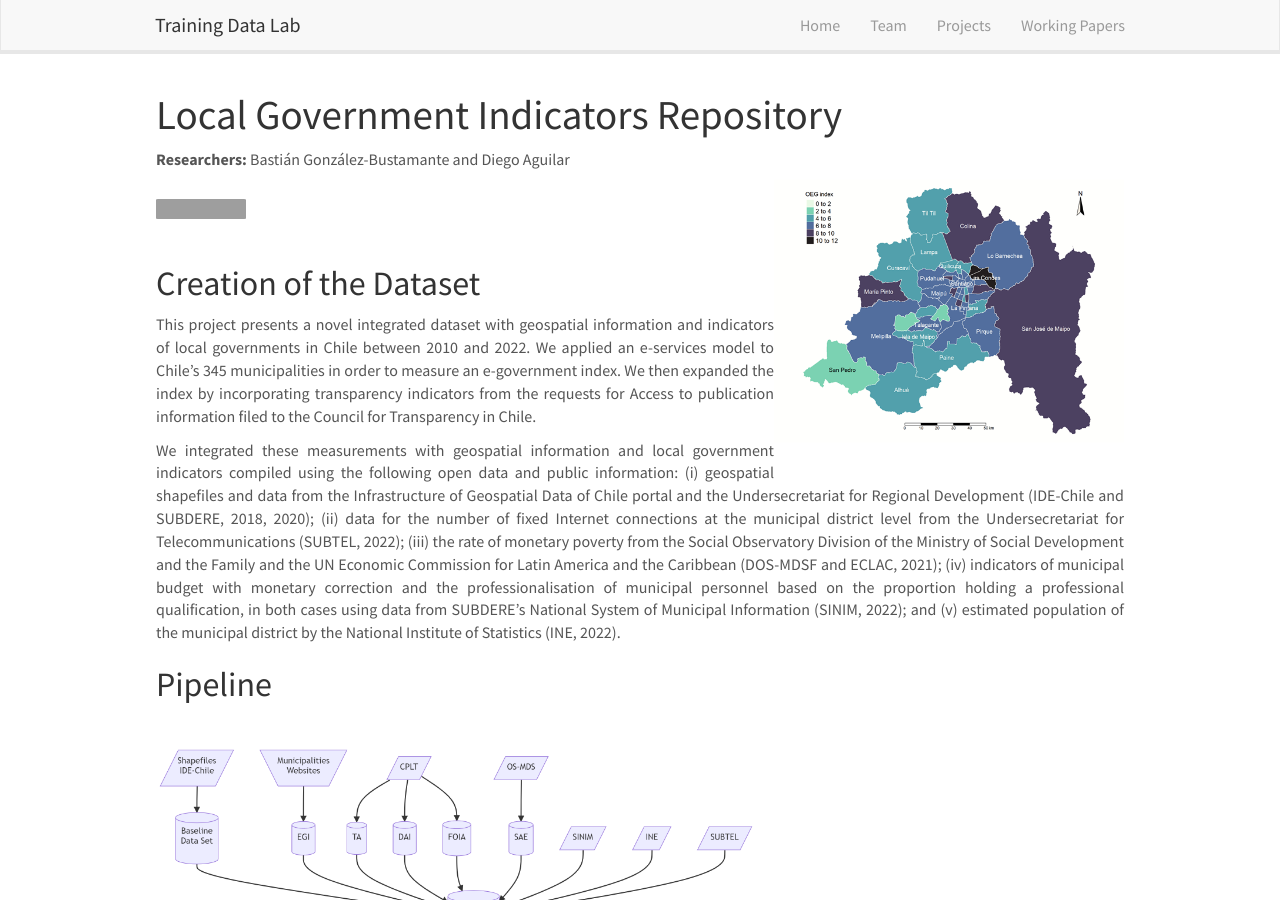
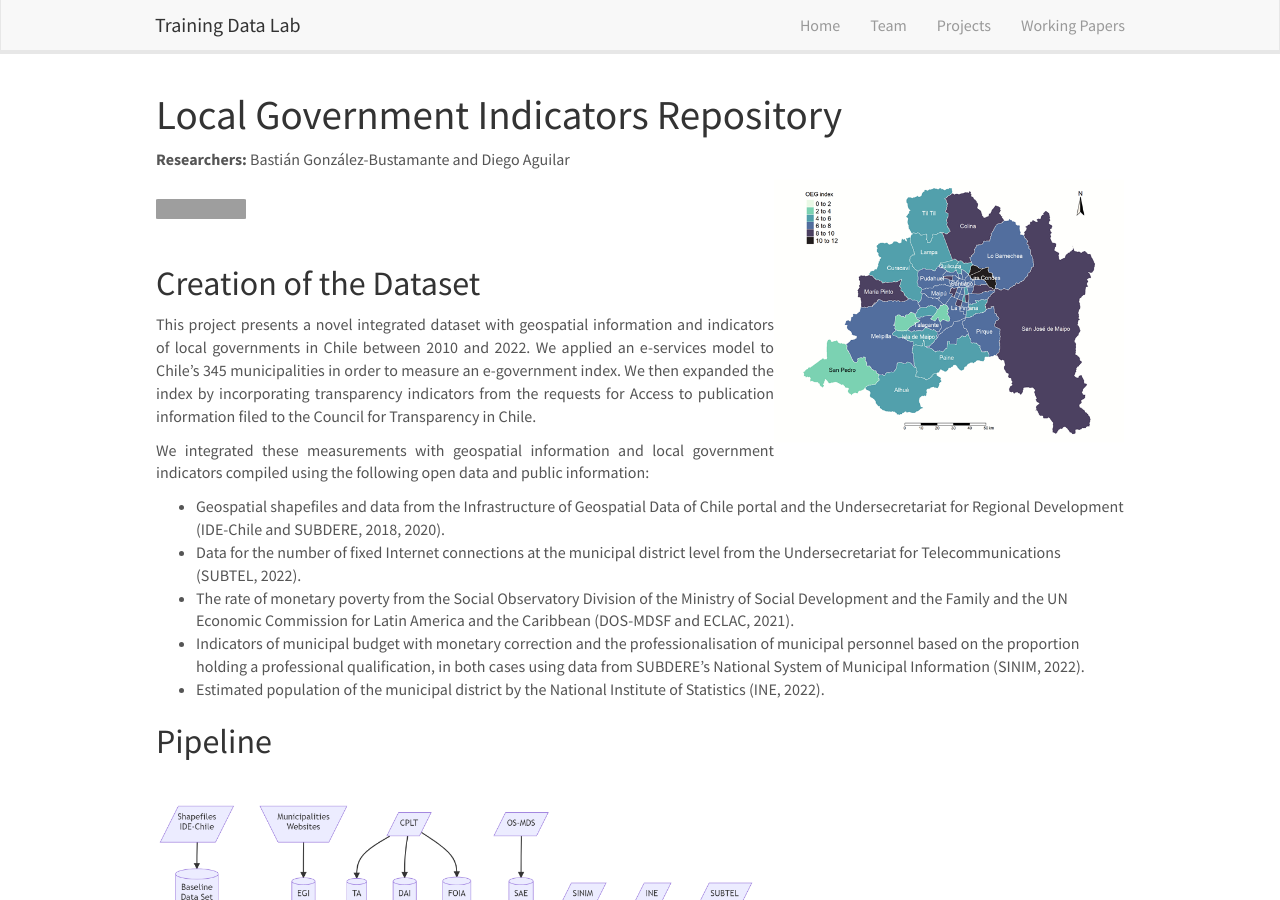
Before and after one commit to training-datalab/old-training-datalab.com, a Jekyll site: the page built from _pages/local-government-indicators.md, in a window 1280 px wide and 900 px high. Built offline with Jekyll 4.4.1, drawn with Linux system fonts in a browser that asks for light colours; nearby versions of some CDN libraries; grey boxes are pictures that could not be loaded.

Commit message:
Update local-government-indicators.md
Co-Authored-By: Diego Aguilar <91673011+diegoaguilarv@users.noreply.github.com>

```diff
--- a/_pages/local-government-indicators.md
+++ b/_pages/local-government-indicators.md
@@ -18,7 +18,15 @@ permalink: /projects/local-government-indicators
 
 <p align="justify">This project presents a novel integrated dataset with geospatial information and indicators of local governments in Chile between 2010 and 2022. We applied an e-services model to Chile’s 345 municipalities in order to measure an e-government index. We then expanded the index by incorporating transparency indicators from the requests for Access to publication information filed to the Council for Transparency in Chile.</p>
 
-<p align="justify"> We integrated these measurements with geospatial information and local government indicators compiled using the following open data and public information: (i) geospatial shapefiles and data from the Infrastructure of Geospatial Data of Chile portal and the Undersecretariat for Regional Development (IDE-Chile and SUBDERE, 2018, 2020); (ii) data for the number of fixed Internet connections at the municipal district level from the Undersecretariat for Telecommunications (SUBTEL, 2022); (iii) the rate of monetary poverty from the Social Observatory Division of the Ministry of Social Development and the Family and the UN Economic Commission for Latin America and the Caribbean (DOS-MDSF and ECLAC, 2021); (iv) indicators of municipal budget with monetary correction and the professionalisation of municipal personnel based on the proportion holding a professional qualification, in both cases using data from SUBDERE’s National System of Municipal Information (SINIM, 2022); and (v) estimated population of the municipal district by the National Institute of Statistics (INE, 2022).</p>
+<p align="justify"> We integrated these measurements with geospatial information and local government indicators compiled using the following open data and public information:</p>
+
+<ul>
+<li>Geospatial shapefiles and data from the Infrastructure of Geospatial Data of Chile portal and the Undersecretariat for Regional Development (IDE-Chile and SUBDERE, 2018, 2020).</li>
+<li>Data for the number of fixed Internet connections at the municipal district level from the Undersecretariat for Telecommunications (SUBTEL, 2022).</li>
+<li>The rate of monetary poverty from the Social Observatory Division of the Ministry of Social Development and the Family and the UN Economic Commission for Latin America and the Caribbean (DOS-MDSF and ECLAC, 2021).</li>
+<li>Indicators of municipal budget with monetary correction and the professionalisation of municipal personnel based on the proportion holding a professional qualification, in both cases using data from SUBDERE’s National System of Municipal Information (SINIM, 2022).</li>
+<li>Estimated population of the municipal district by the National Institute of Statistics (INE, 2022).</li>
+</ul>
 
 ## Pipeline
 
```
